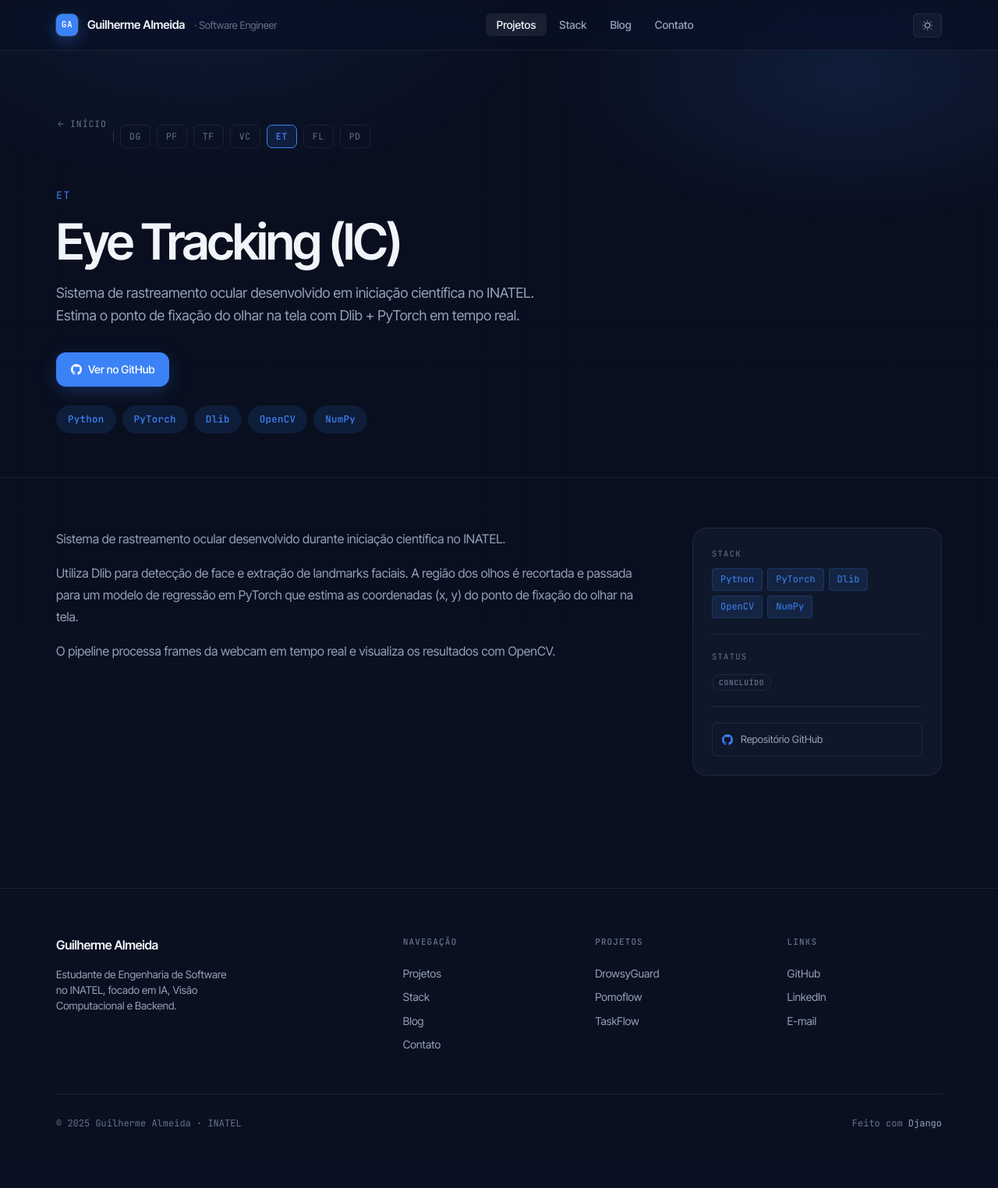
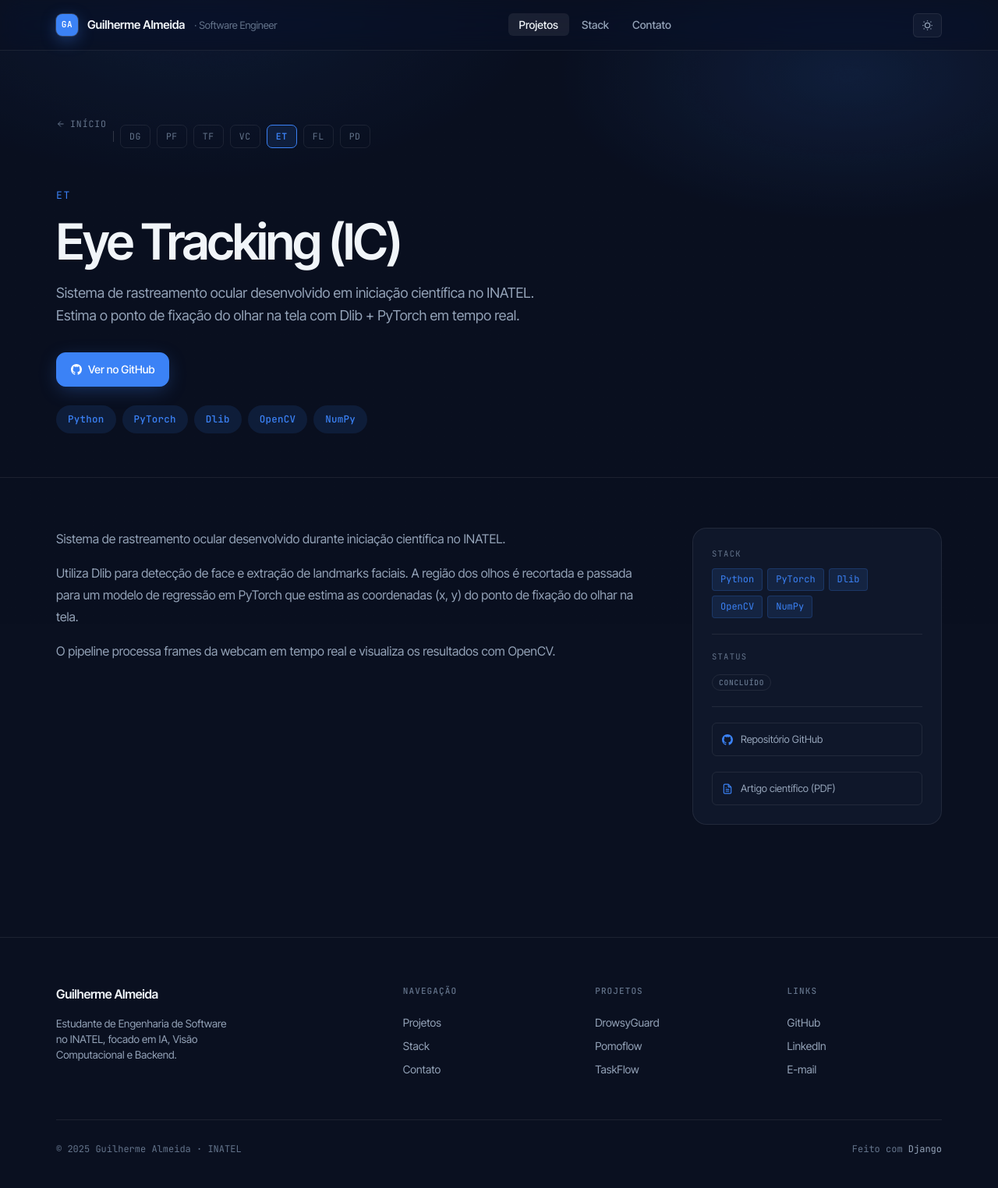
Before and after one commit to guialmm/portfolio-django, a Django app: page /projetos/eye-tracking/ in a window 1280 px wide. Shown: the whole page at 78% size. Before the commit the page ends 1448 px from the top, so only its background shows below. Run offline with Django 5.2, Linux system fonts and the light colour scheme; data comes from the database, SQL or seed files in the repository.

Commit message:
feat: add paper_url to project; remove blog from site; update IC project with paper link

```diff
--- a/apps/portfolio/fixtures/initial_data.json
+++ b/apps/portfolio/fixtures/initial_data.json
@@ -91,6 +91,7 @@
       "stack_tags": "Python, PyTorch, Dlib, OpenCV, NumPy",
       "github_url": "https://github.com/guialmm/ic-eyetracking",
       "live_url": "",
+      "paper_url": "https://raw.githubusercontent.com/guialmm/ic-eyetracking/main/Gaze_Tracking.pdf",
       "image": "",
       "category": "ai",
       "status": "completed",
--- a/apps/portfolio/models.py
+++ b/apps/portfolio/models.py
@@ -22,6 +22,7 @@ class Project(models.Model):
     stack_tags = models.CharField(max_length=300, help_text="Comma-separated: Python, Django, PostgreSQL")
     github_url = models.URLField(blank=True)
     live_url = models.URLField(blank=True)
+    paper_url = models.URLField(blank=True, help_text="Link para artigo científico (PDF)")
     image = models.ImageField(upload_to="projects/", blank=True, null=True)
     category = models.CharField(max_length=20, choices=CATEGORY_CHOICES, default="other")
     status = models.CharField(max_length=20, choices=STATUS_CHOICES, default="completed")
--- a/apps/portfolio/views.py
+++ b/apps/portfolio/views.py
@@ -6,18 +6,10 @@ from .forms import ContactForm
 
 def hub(request):
     project_count = Project.objects.count()
-    blog_count = 0
-    try:
-        from apps.blog.models import Post
-        blog_count = Post.objects.filter(published=True).count()
-    except Exception:
-        pass
-
     skills_preview = Skill.objects.filter(category="lang").order_by("order")[:6]
 
     return render(request, "portfolio/hub.html", {
         "project_count": project_count,
-        "blog_count": blog_count,
         "skills_preview": skills_preview,
     })
 
--- a/core/urls.py
+++ b/core/urls.py
@@ -6,5 +6,4 @@ from django.conf.urls.static import static
 urlpatterns = [
     path("admin/", admin.site.urls),
     path("", include("apps.portfolio.urls")),
-    path("blog/", include("apps.blog.urls")),
 ] + static(settings.MEDIA_URL, document_root=settings.MEDIA_ROOT)
--- a/templates/base.html
+++ b/templates/base.html
@@ -25,7 +25,6 @@
       <ul class="nav-links">
         <li><a href="{% url 'project_list' %}" {% if request.resolver_match.url_name == 'project_list' or request.resolver_match.url_name == 'project_detail' %}class="active"{% endif %}>Projetos</a></li>
         <li><a href="{% url 'stack' %}" {% if request.resolver_match.url_name == 'stack' %}class="active"{% endif %}>Stack</a></li>
-        <li><a href="{% url 'blog_list' %}" {% if 'blog' in request.resolver_match.url_name %}class="active"{% endif %}>Blog</a></li>
         <li><a href="{% url 'contact' %}" {% if request.resolver_match.url_name == 'contact' %}class="active"{% endif %}>Contato</a></li>
       </ul>
       <button class="theme-toggle" id="themeToggle" aria-label="Alternar tema">
@@ -57,7 +56,6 @@
           <h4>Navegação</h4>
           <a href="{% url 'project_list' %}">Projetos</a>
           <a href="{% url 'stack' %}">Stack</a>
-          <a href="{% url 'blog_list' %}">Blog</a>
           <a href="{% url 'contact' %}">Contato</a>
         </div>
         <div class="footer-col">
--- a/templates/portfolio/project_detail.html
+++ b/templates/portfolio/project_detail.html
@@ -96,6 +96,12 @@
               Demo ao vivo
             </a>
           {% endif %}
+          {% if project.paper_url %}
+            <a href="{{ project.paper_url }}" target="_blank" rel="noopener" class="sidebar-link">
+              <svg xmlns="http://www.w3.org/2000/svg" fill="none" viewBox="0 0 24 24" stroke-width="2" stroke="currentColor"><path d="M14 2H6a2 2 0 0 0-2 2v16a2 2 0 0 0 2 2h12a2 2 0 0 0 2-2V8z"/><polyline points="14 2 14 8 20 8"/><line x1="16" y1="13" x2="8" y2="13"/><line x1="16" y1="17" x2="8" y2="17"/><polyline points="10 9 9 9 8 9"/></svg>
+              Artigo científico (PDF)
+            </a>
+          {% endif %}
         </div>
       </aside>
 
```
Also changed, not shown: templates/portfolio/hub.html (+1 -15 lines), apps/portfolio/migrations/0002_project_paper_url.py (added).
